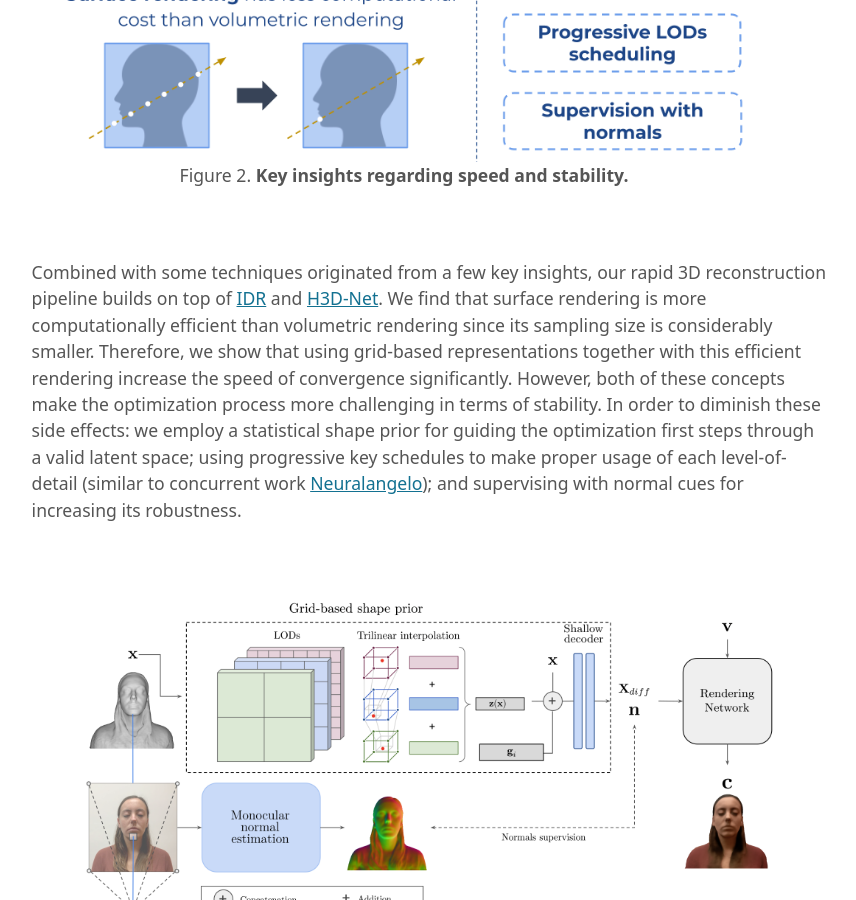
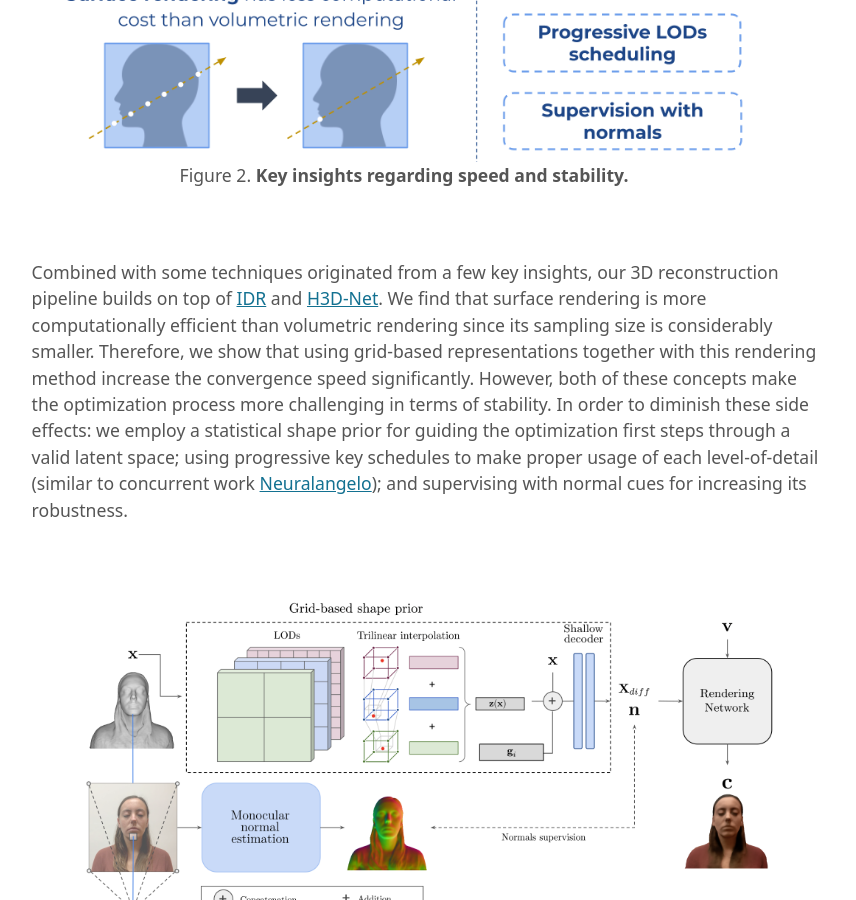
Before and after one commit to CrisalixSA/instant-avatar, a Jekyll site: the page built from index.md, in a window 1280 px wide and 900 px high, scrolled down 1897 px. Shown: the whole window, without its empty margins (210-1066 px from the left). Built offline with Jekyll 4.4.1, drawn with Linux system fonts in a browser that asks for light colours.

Commit message:
Updated method text

```diff
--- a/index.md
+++ b/index.md
@@ -18,7 +18,7 @@ Recent advances in full-head reconstruction have been obtained by optimizing a n
   <figcaption>Figure 2. <b>Key insights regarding speed and stability.</b></figcaption>
 </figure>
 
-Combined with some techniques originated from a few key insights, our rapid 3D reconstruction pipeline builds on top of [IDR](https://arxiv.org/abs/2003.09852) and [H3D-Net](https://arxiv.org/abs/2107.12512). We find that surface rendering is more computationally efficient than volumetric rendering since its sampling size is considerably smaller. Therefore, we show that using grid-based representations together with this efficient rendering increase the speed of convergence significantly. However, both of these concepts make the optimization process more challenging in terms of stability. In order to diminish these side effects: we employ a statistical shape prior for guiding the optimization first steps through a valid latent space; using progressive key schedules to make proper usage of each level-of-detail (similar to concurrent work [Neuralangelo](https://arxiv.org/abs/2306.03092/)); and supervising with normal cues for increasing its robustness.
+Combined with some techniques originated from a few key insights, our 3D reconstruction pipeline builds on top of [IDR](https://arxiv.org/abs/2003.09852) and [H3D-Net](https://arxiv.org/abs/2107.12512). We find that surface rendering is more computationally efficient than volumetric rendering since its sampling size is considerably smaller. Therefore, we show that using grid-based representations together with this rendering method increase the convergence speed significantly. However, both of these concepts make the optimization process more challenging in terms of stability. In order to diminish these side effects: we employ a statistical shape prior for guiding the optimization first steps through a valid latent space; using progressive key schedules to make proper usage of each level-of-detail (similar to concurrent work [Neuralangelo](https://arxiv.org/abs/2306.03092/)); and supervising with normal cues for increasing its robustness.
 
 <figure align="center"  style="margin-top: 2em; margin-bottom: 2em">
   <img src="assets/images/method.png" width="700" />
```
